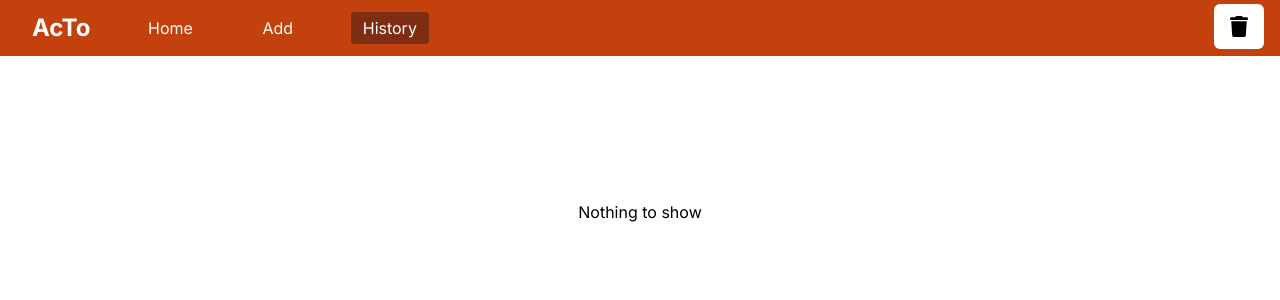
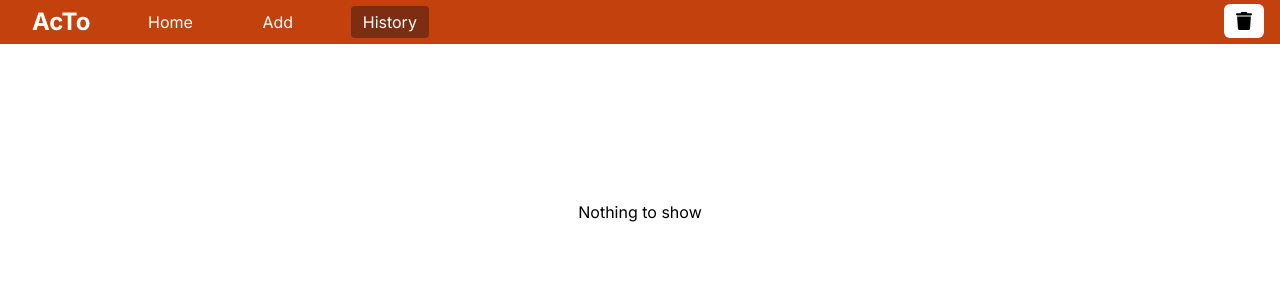
Before and after one commit to iamprincerajv/todolist, a Next.js app: page /history in a window 1280 px wide. Shown: the top 300 px of the page. Built offline with nearby package versions, Linux system fonts and the light colour scheme.

Commit message:
some changes in UI

```diff
--- a/src/app/history/page.js
+++ b/src/app/history/page.js
@@ -20,12 +20,12 @@ const History = () => {
   return (
     <main className='grid grid-cols-1 sm:grid-cols-2 lg:grid-cols-3 xl:grid-cols-4 2xl:grid-cols-5 place-items-center'>
       <div onClick={deleteHisto} className='flex justify-between w-96 p-3 cursor-pointer sm:hidden'>
-        <p>Clear History</p>
-        <Image src={deleteImg} width={20} alt='Delete' />
+        <p className='text-sm'>Clear History</p>
+        <Image src={deleteImg} width={16} alt='Delete' />
       </div>
 
-      <div onClick={deleteHisto} className='hidden sm:block absolute top-1 right-4 bg-white py-3 px-4 rounded-md cursor-pointer'>
-        <Image src={deleteImg} alt='Delete' width={18} />
+      <div onClick={deleteHisto} className='hidden sm:block absolute top-1 right-4 bg-white py-2 px-3 rounded-md cursor-pointer'>
+        <Image src={deleteImg} alt='Delete' width={16} />
       </div>
 
       {deletedTodo && deletedTodo.length > 0 ? deletedTodo.map((items, index) => {
--- a/src/components/Header.js
+++ b/src/components/Header.js
@@ -8,7 +8,7 @@ const Header = () => {
   const pathname = usePathname();
 
   return (
-    <header className='flex bg-orange-700 text-white justify-start items-center h-14'>
+    <header className='flex bg-orange-700 text-white justify-start items-center h-11'>
       <p className='text-2xl ms-8 font-bold'>AcTo</p>
       <ul className='flex justify-evenly w-96'>
         <li className={`py-1 px-3 rounded ${pathname === "/" ? "bg-orange-900" : ""}`} > <Link href="/">Home</Link> </li>
```
